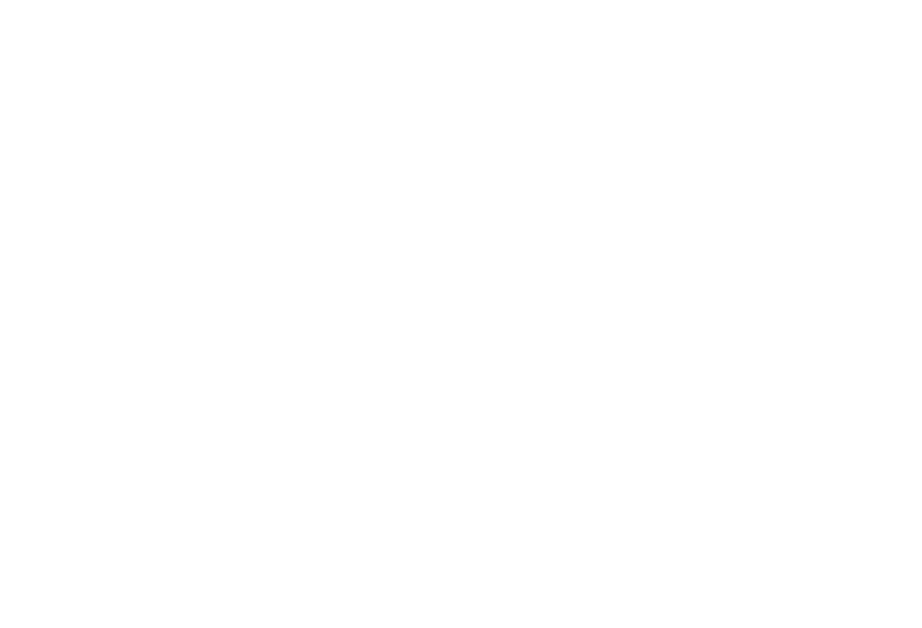
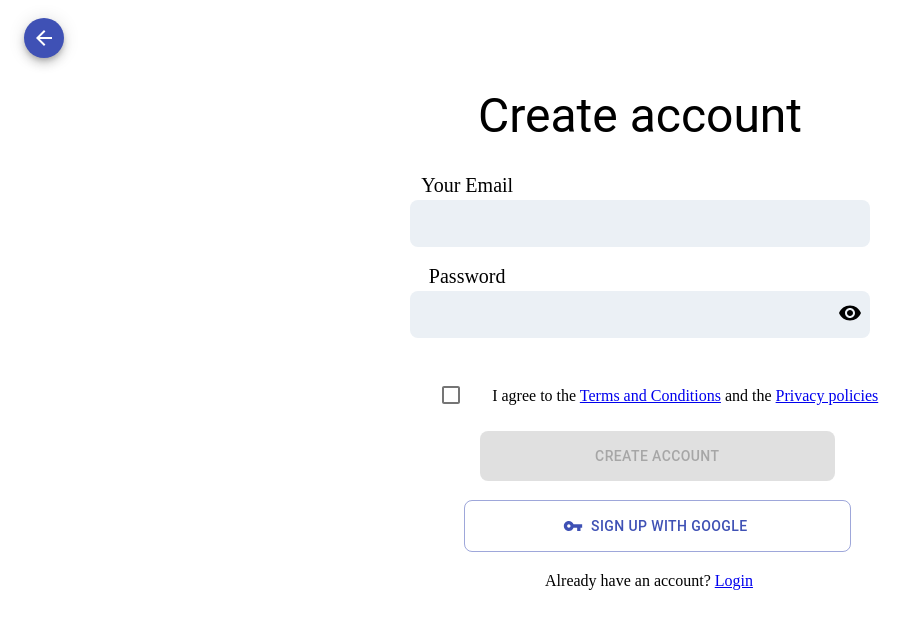
Before and after one commit to Prashanth1204/buzztara_app, a React (Create React App) app: page / in a window 1280 px wide. Shown: the top 628 px of the page, without its empty margins (0-922 px from the left). Built offline with nearby package versions, Linux system fonts and the light colour scheme; a web font is replaced by a local one.

Commit message:
deployed

```diff
--- a/src/App.js
+++ b/src/App.js
@@ -8,9 +8,9 @@
   return (
 
       <Switch>
-          <Route exact path="/buzztara_app" component={Main}/>
-          <Route exact path="/buzztara_app/logged" component={Loggedin} />
-          <Route exact path="/buzztara_app/signup" component={Signup} />
+          <Route exact path="/" component={Main}/>
+          <Route exact path="/logged" component={Loggedin} />
+          <Route exact path="/signup" component={Signup} />
       </Switch>
 
   );
--- a/src/components/Arrow.js
+++ b/src/components/Arrow.js
@@ -17,7 +17,7 @@
     return(
         <>
         <Fab color="primary" size="small" className={classes.arrow}>
-        <ArrowBackIcon onClick={event =>  window.location.href='/buzztara_app/signup'}/>
+        <ArrowBackIcon onClick={event =>  window.location.href='/signup'}/>
       </Fab>
         </>
     )
--- a/src/components/Form.js
+++ b/src/components/Form.js
@@ -194,7 +194,7 @@
           </Grid>
      </Grid>
 
-    <Button variant="contained" color="primary" className={classes.btn} disabled={btnstatus} onClick={event =>  window.location.href='/buzztara_app/logged'}>
+    <Button variant="contained" color="primary" className={classes.btn} disabled={btnstatus} onClick={event =>  window.location.href='/logged'}>
      create account
     </Button><br></br>
     <Button variant="outlined" color="primary" className={classes.signupbtn} startIcon={<VpnKeyIcon></VpnKeyIcon>}>
--- a/src/components/Signup.js
+++ b/src/components/Signup.js
@@ -10,7 +10,7 @@
         <>
         <div style={{textAlign:"center"}}>
             <h4 className="logo">Buzztara</h4>
-            <Button variant="contained" size="large" color="primary" onClick={event =>  window.location.href='/buzztara_app/'}>Sign up</Button>
+            <Button variant="contained" size="large" color="primary" onClick={event =>  window.location.href='/'}>Sign up</Button>
         </div>
         </>
     )
```
